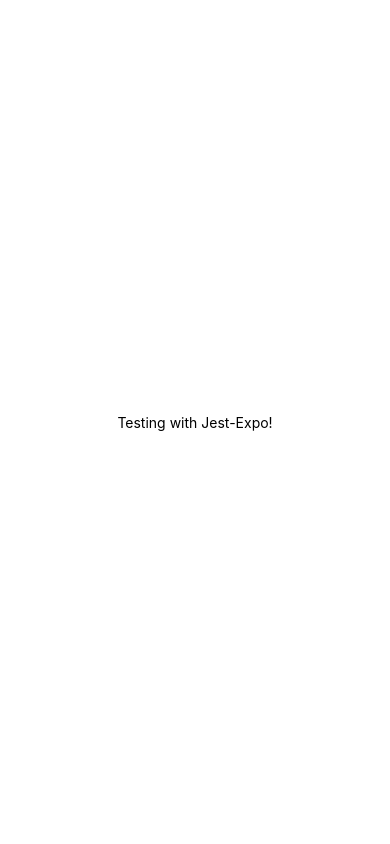
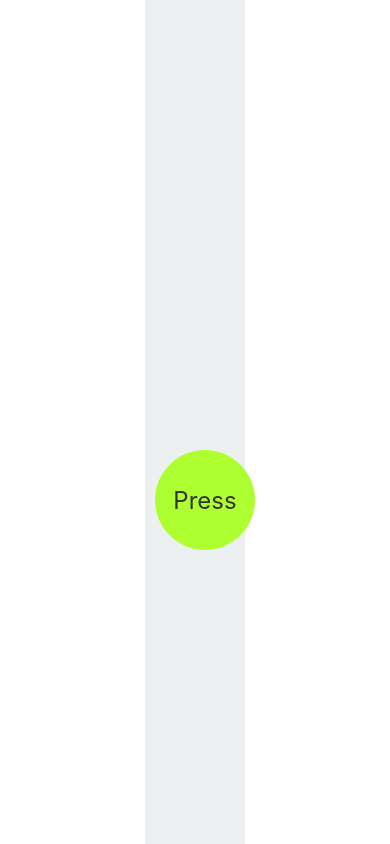
Before and after one commit to artemkhere/let-me-guide-you, a React Native app: screen / in a window 390 px wide. Built offline with nearby package versions, Linux system fonts and the light colour scheme.

Commit message:
Add Animated example as a boilerplate

```diff
--- a/App.js
+++ b/App.js
@@ -1,11 +1,13 @@
 import React from 'react';
 import { StyleSheet, Text, View } from 'react-native';
+
+import BreathingSlide from './breathingSlide';
 
 export default class App extends React.Component {
     render() {
         return (
             <View style={styles.container}>
-        <Text>Testing with Jest-Expo!</Text>
+                <BreathingSlide />
             </View>
         );
     }
--- /dev/null
+++ b/breathingSlide.js
@@ -0,0 +1,54 @@
+import React, { Component } from 'react';
+import {
+    Animated, TouchableWithoutFeedback, Text, View, StyleSheet
+} from 'react-native';
+
+export default class BreathingSlide extends Component {
+    constructor(props) {
+        super(props);
+
+        this.moveAnimation = new Animated.ValueXY({ x: 10, y: 450 });
+    }
+
+    _moveBall = () => {
+        Animated.spring(this.moveAnimation, {
+            toValue: {x: 250, y: 10},
+        }).start();
+    }
+
+    render() {
+        return (
+            <View style={styles.container}>
+                <Animated.View style={[styles.tennisBall, this.moveAnimation.getLayout()]}>
+                    <TouchableWithoutFeedback style={styles.button} onPress={this._moveBall}>
+                        <Text style={styles.buttonText}>Press</Text>
+                    </TouchableWithoutFeedback>
+                </Animated.View>
+            </View>
+        );
+    }
+}
+
+const styles = StyleSheet.create({
+    container: {
+        flex: 1,
+        backgroundColor: '#ecf0f1',
+    },
+    tennisBall: {
+        display: 'flex',
+        justifyContent: 'center',
+        alignItems: 'center',
+        backgroundColor: 'greenyellow',
+        borderRadius: 100,
+        width: 100,
+        height: 100,
+    },
+    button: {
+        paddingTop: 24,
+        paddingBottom: 24,
+    },
+    buttonText: {
+        fontSize: 24,
+        color: '#333',
+    }
+});
```
Lines whose indentation alone changed are shown as unchanged.
